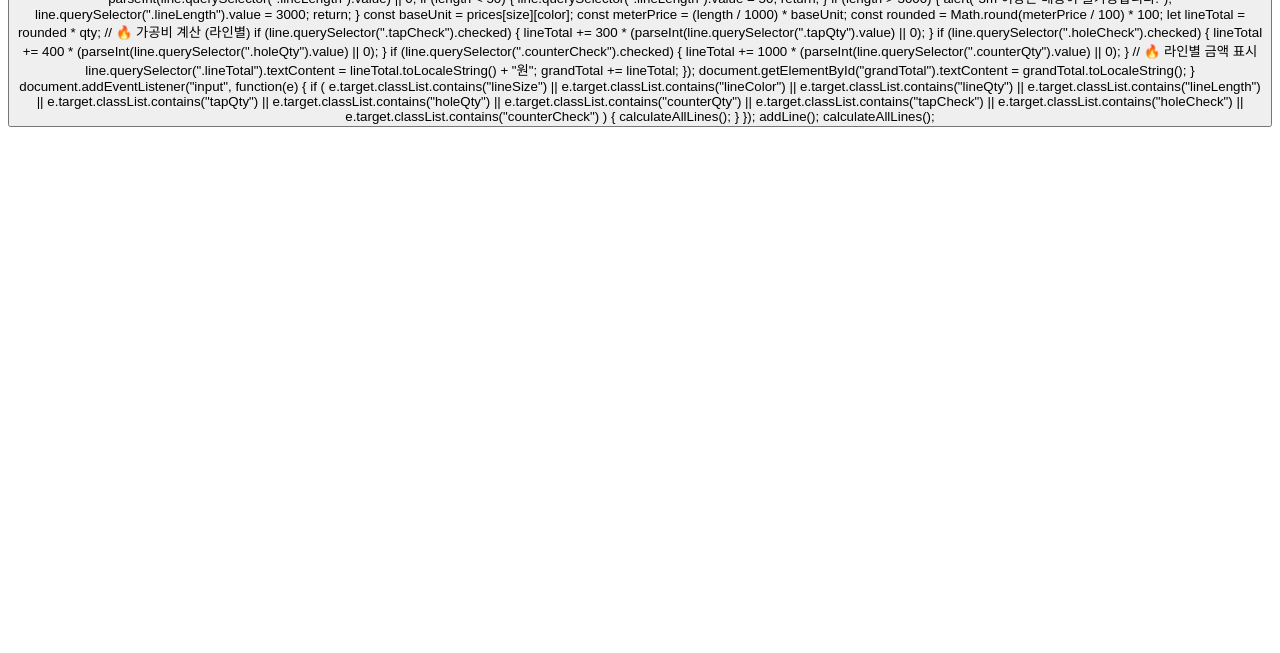
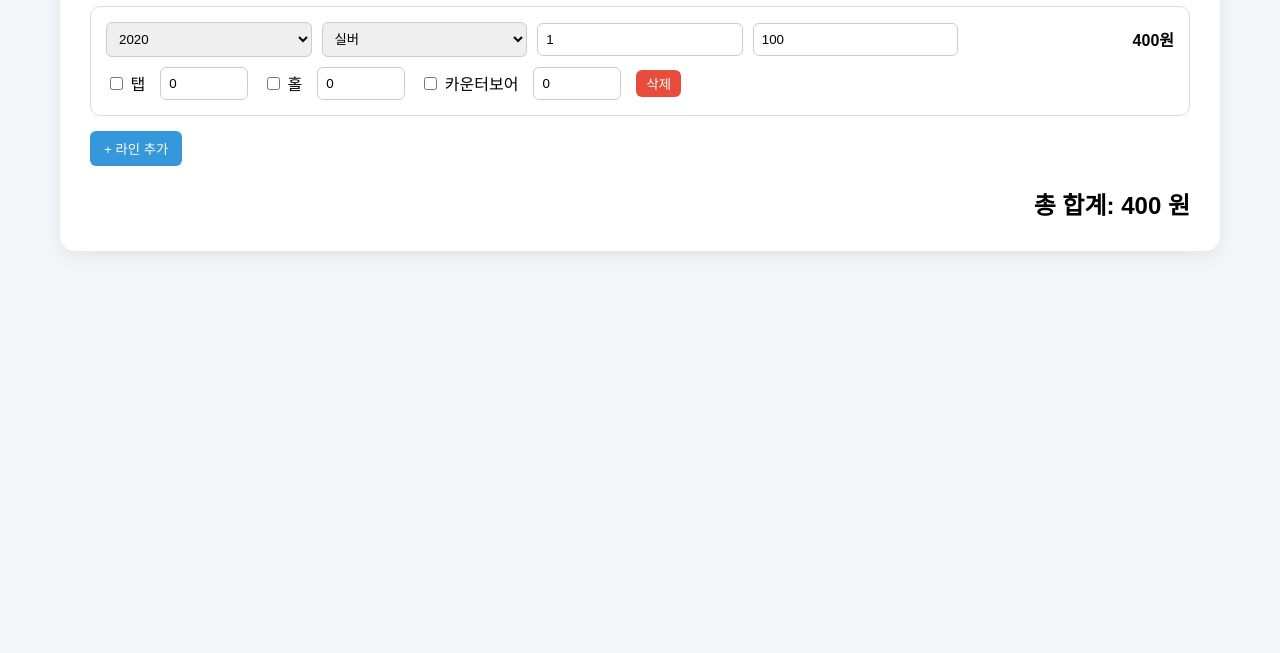
Before and after one commit to jinwoo8732-crypto/commerce2025, a plain HTML site: page index.html in a window 1280 px wide. Shown: the part 147-800 px from the top of the page. Drawn offline with Linux system fonts and the light colour scheme.

Commit message:
Update index.html

```diff
--- a/index.html
+++ b/index.html
@@ -1,15 +1,83 @@
+<!DOCTYPE html>
+<html lang="ko">
+<head>
+<meta charset="UTF-8">
+<title>프로파일 자동견적기</title>
+
+<style>
+body {
+  font-family: Pretendard, sans-serif;
+  background:#f5f6fa;
+  padding:40px;
+}
+.container {
+  max-width:1100px;
+  margin:auto;
+  background:white;
+  padding:30px;
+  border-radius:15px;
+  box-shadow:0 5px 20px rgba(0,0,0,0.08);
+}
+h2 { margin-bottom:20px; }
+.lineItem {
+  border:1px solid #ddd;
+  border-radius:10px;
+  padding:15px;
+  margin-bottom:15px;
+}
+select,input {
+  padding:8px;
+  border:1px solid #ccc;
+  border-radius:6px;
+}
+button {
+  cursor:pointer;
+}
+.totalBox {
+  font-size:1.5rem;
+  font-weight:700;
+  text-align:right;
+  margin-top:20px;
+}
+</style>
+</head>
+
+<body>
+<div class="container">
+
+<h2>프로파일 자동견적기</h2>
+
+<div id="productLines"></div>
+
+<button onclick="addLine()" style="background:#3498db;color:white;padding:8px 14px;border:none;border-radius:6px;">
++ 라인 추가
+</button>
+
+<div class="totalBox">
+총 합계: <span id="grandTotal">0</span> 원
+</div>
+
+</div>
+
+<script>
+
+// 🔥 M 기준 단가 (부가세 포함)
+const prices = {
+  2020: { silver: 3900, black: 6000 },
+  2040: { silver: 6900, black: 9000 },
+  3030: { silver: 8900, black: 11000 },
+  3060: { silver: 14000, black: 18000 },
+  4040: { silver: 16000, black: 19000 },
+  4080: { silver: 28000, black: 30000 }
+};
+
 function addLine() {
 
   const line = document.createElement("div");
   line.className = "lineItem";
-  line.style.marginBottom = "20px";
-  line.style.padding = "15px";
-  line.style.border = "1px solid #ddd";
-  line.style.borderRadius = "10px";
 
   line.innerHTML = `
-    <div style="display:grid;grid-template-columns:1fr 1fr 1fr 1fr 1fr;gap:10px;align-items:center;margin-bottom:10px;">
-
+    <div style="display:grid;grid-template-columns:1fr 1fr 1fr 1fr 1fr;gap:10px;margin-bottom:10px;align-items:center;">
       <select class="lineSize">
         <option value="2020">2020</option>
         <option value="2040">2040</option>
@@ -24,35 +92,38 @@ function addLine() {
         <option value="black">블랙</option>
       </select>
 
-      <input type="number" class="lineQty" value="1" min="1" placeholder="수량">
+      <!-- 수량 먼저 -->
+      <input type="number" class="lineQty" value="1" min="1">
 
-      <input type="number" class="lineLength" value="100" min="50" max="3000" placeholder="길이(mm)">
+      <!-- 길이 -->
+      <input type="number" class="lineLength" value="100" min="50" max="3000">
 
-      <div class="lineTotal" style="font-weight:700;text-align:right;">
-        0원
-      </div>
-
+      <!-- 라인 금액 -->
+      <div class="lineTotal" style="font-weight:700;text-align:right;">0원</div>
     </div>
 
-    <!-- 🔥 라인별 가공 옵션 -->
-    <div style="display:flex;gap:15px;flex-wrap:wrap;margin-top:8px;align-items:center;">
-
-      <label>
-        <input type="checkbox" class="tapCheck"> 탭
-      </label>
+    <!-- 가공 옵션 -->
+    <div style="display:flex;gap:15px;flex-wrap:wrap;align-items:center;">
+      <label><input type="checkbox" class="tapCheck"> 탭</label>
       <input type="number" class="tapQty" value="0" min="0" style="width:70px;">
 
-      <label>
-        <input type="checkbox" class="holeCheck"> 홀
-      </label>
+      <label><input type="checkbox" class="holeCheck"> 홀</label>
       <input type="number" class="holeQty" value="0" min="0" style="width:70px;">
 
-      <label>
-        <input type="checkbox" class="counterCheck"> 카운터보어
-      </label>
+      <label><input type="checkbox" class="counterCheck"> 카운터보어</label>
       <input type="number" class="counterQty" value="0" min="0" style="width:70px;">
 
-      <button onclick="this.closest('.lineItem').remove(); function calculateAllLines() {
+      <button onclick="this.closest('.lineItem').remove(); calculateAllLines();"
+              style="background:#e74c3c;color:white;border:none;border-radius:6px;padding:4px 10px;">
+        삭제
+      </button>
+    </div>
+  `;
+
+  document.getElementById("productLines").appendChild(line);
+}
+
+function calculateAllLines() {
 
   let grandTotal = 0;
 
@@ -77,22 +148,18 @@ function addLine() {
     const baseUnit = prices[size][color];
     const meterPrice = (length / 1000) * baseUnit;
     const rounded = Math.round(meterPrice / 100) * 100;
+
     let lineTotal = rounded * qty;
 
-    // 🔥 가공비 계산 (라인별)
-    if (line.querySelector(".tapCheck").checked) {
+    if (line.querySelector(".tapCheck").checked)
       lineTotal += 300 * (parseInt(line.querySelector(".tapQty").value) || 0);
-    }
 
-    if (line.querySelector(".holeCheck").checked) {
+    if (line.querySelector(".holeCheck").checked)
       lineTotal += 400 * (parseInt(line.querySelector(".holeQty").value) || 0);
-    }
 
-    if (line.querySelector(".counterCheck").checked) {
+    if (line.querySelector(".counterCheck").checked)
       lineTotal += 1000 * (parseInt(line.querySelector(".counterQty").value) || 0);
-    }
 
-    // 🔥 라인별 금액 표시
     line.querySelector(".lineTotal").textContent =
       lineTotal.toLocaleString() + "원";
 
@@ -103,8 +170,8 @@ function addLine() {
     grandTotal.toLocaleString();
 }
 
-    document.addEventListener("input", function(e) {
-
+// 입력 변경 시 자동 계산
+document.addEventListener("input", function(e) {
   if (
     e.target.classList.contains("lineSize") ||
     e.target.classList.contains("lineColor") ||
@@ -119,8 +186,12 @@ function addLine() {
   ) {
     calculateAllLines();
   }
-
 });
 
-      addLine();
+// 기본 1줄 생성
+addLine();
 calculateAllLines();
+
+</script>
+</body>
+</html>
```
